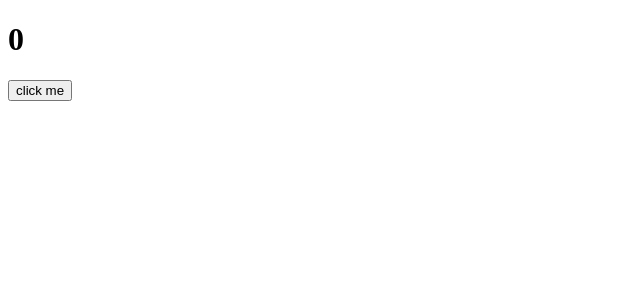
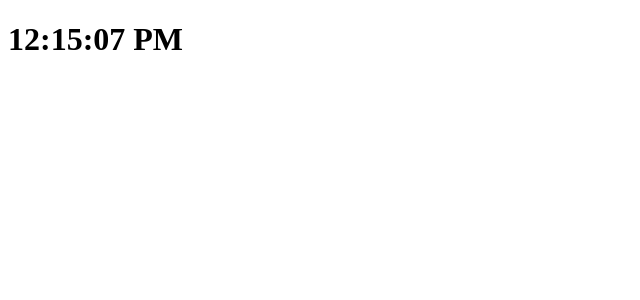
Before and after one commit to Anandrajoria/react_learning, a React (Create React App) app in the folder my-react-app/: page / in a window 1280 px wide. Shown: the top 300 px of the page, without its empty margins (0-640 px from the left). Built offline with nearby package versions, Linux system fonts and the light colour scheme; the HTML template or start-up script is replaced by a standard one.

Commit message:
digital clock

```diff
--- a/my-react-app/src/App.jsx
+++ b/my-react-app/src/App.jsx
@@ -24,7 +24,8 @@
 // import List from "./listAndKeys/List"
 // import Refs from "./refs/Refs"
 // import SlotMachine from "./slot machine/slotMachine"
-import Counter from "./hooks/counter/Counter"
+// import Counter from "./hooks/counter/Counter"
+import Clock from "./hooks/clock/Clock"
 function App(){
     return(
         <>
@@ -59,7 +60,8 @@ function App(){
         <List/>
         <Refs/>
         <SlotMachine/>  */}
-        <Counter/>
+        {/* <Counter/> */}
+        <Clock/>
 
         </>
     )
--- /dev/null
+++ b/my-react-app/src/hooks/clock/Clock.jsx
@@ -0,0 +1,27 @@
+//
+
+import React, { useState } from "react";
+
+function Clock(){
+
+    let time=new Date().toLocaleTimeString();
+    let [curtime,setcurTime]=useState(time);
+
+    function updateTime(){
+        time=new Date().toLocaleTimeString();
+        setcurTime(time)
+    }
+
+    setInterval(updateTime, 1000);
+
+    return(
+        <>
+        <div>
+            <h1>{curtime}</h1>
+
+        </div>
+        </>
+    )
+}
+
+export default Clock
```
